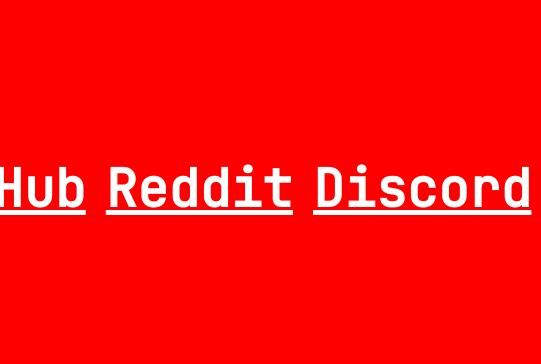
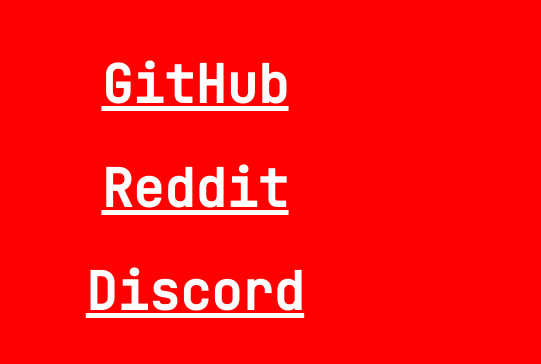
Before and after one commit to SnakerBone/Website, a plain HTML site: page index.html in a window 390 px wide. Shown: the part 234-598 px from the top of the page, 541 px wide, since content can reach past the window. Drawn offline with Linux system fonts and the light colour scheme.

Commit message:
make site compatible with phones

```diff
--- a/style.css
+++ b/style.css
@@ -6,12 +6,17 @@
 }
 
 ul {
-    display: flex;
+    display: flexbox;
+    text-align: center;
     list-style-type: none;
+    margin: 0;
+    padding: 0;
 }
 
 li {
-    padding: 10px;
+    padding: 0;
+    margin: 0;
+    text-align: center;
 }
 
 a {
```
